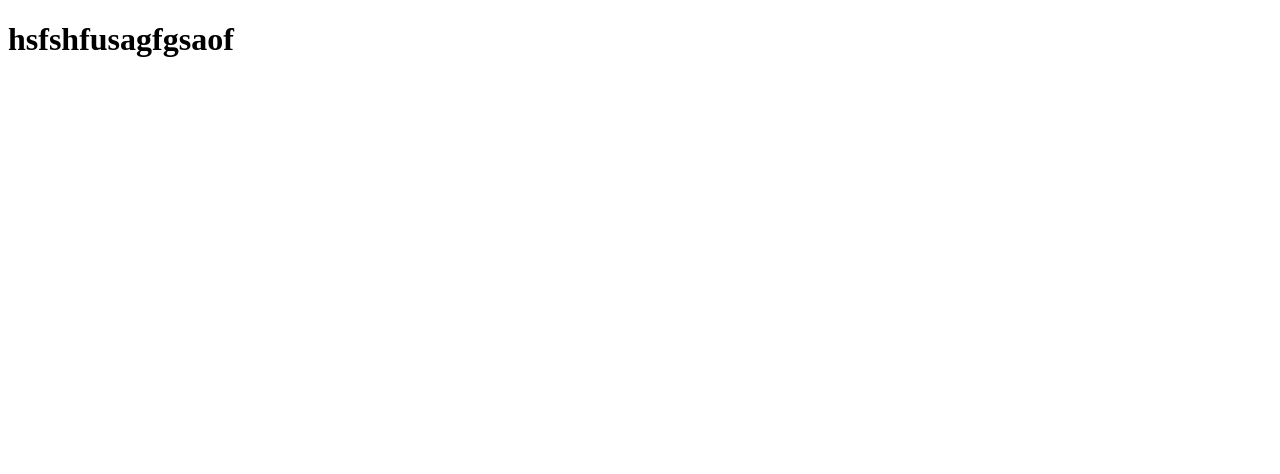
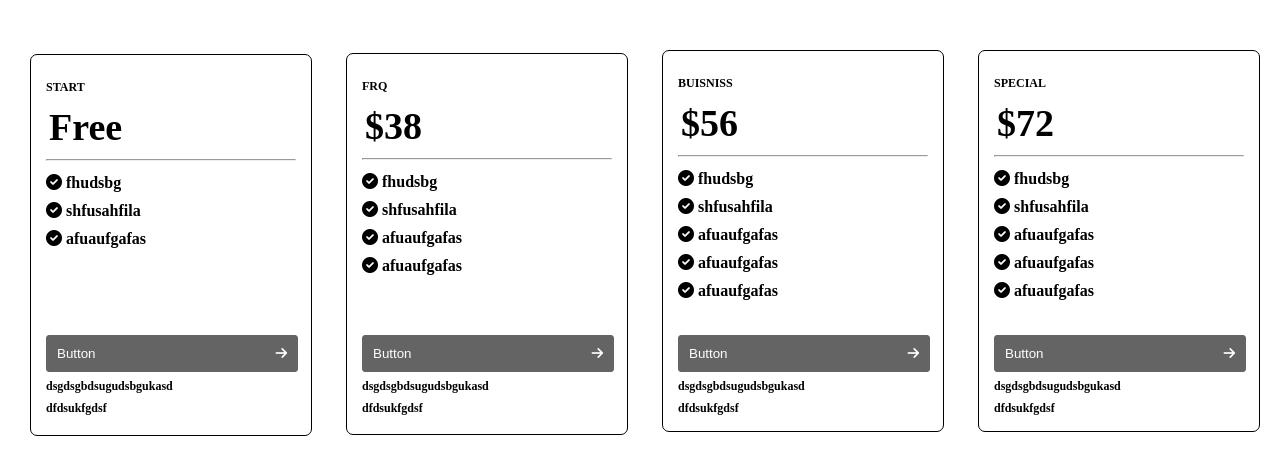
Before and after one commit to MarkoRadisavljevic/IT_kamp, a plain HTML site: page nzm/index.html in a window 1280 px wide. Drawn offline with Linux system fonts and the light colour scheme.

Commit message:
html_css_kurs

```diff
--- a/nzm/index.html
+++ b/nzm/index.html
@@ -5,9 +5,94 @@
     <meta http-equiv="X-UA-Compatible" content="IE=edge">
     <meta name="viewport" content="width=device-width, initial-scale=1.0">
     <link rel="stylesheet" href="style.css">
+    <link rel="stylesheet" href="https://cdnjs.cloudflare.com/ajax/libs/font-awesome/6.0.0/css/all.min.css" integrity="sha512-9usAa10IRO0HhonpyAIVpjrylPvoDwiPUiKdWk5t3PyolY1cOd4DSE0Ga+ri4AuTroPR5aQvXU9xC6qOPnzFeg==" crossorigin="anonymous" referrerpolicy="no-referrer" />
     <title>Document</title>
 </head>
 <body>
-    <h1>hsfshfusagfgsaof</h1>
+    <nav id="sve">
+    <div>
+        <h5>START</h5>
+        <H1>Free</H1>
+        <hr>
+        <i class="fa-solid fa-circle-check"></i>
+        <h4>fhudsbg</h4>
+        <br>
+        <i class="fa-solid fa-circle-check"></i>
+        <h4>shfusahfila</h4>
+        <br>
+        <i class="fa-solid fa-circle-check"></i>
+        <h4 class="poslednih41">afuaufgafas</h4>
+        <br>
+        <button type="button">Button<i class="fa-solid fa-arrow-right arrow"></i></button>
+        <h2>dsgdsgbdsugudsbgukasd</h2>
+        <h2>dfdsukfgdsf</h2>
+    </div>
+    <div>
+        <h5>FRQ</h5>
+        <H1>$38</H1>
+        <hr>
+        <i class="fa-solid fa-circle-check"></i>
+        <h4>fhudsbg</h4>
+        <br>
+        <i class="fa-solid fa-circle-check"></i>
+        <h4>shfusahfila</h4>
+        <br>
+        <i class="fa-solid fa-circle-check"></i>
+        <h4>afuaufgafas</h4>
+        <br>
+        <i class="fa-solid fa-circle-check"></i>
+        <h4 class="poslednji2">afuaufgafas</h4>
+        <br>
+        <button type="button">Button<i class="fa-solid fa-arrow-right arrow"></i></button>
+        <h2>dsgdsgbdsugudsbgukasd</h2>
+        <h2>dfdsukfgdsf</h2>
+    </div>
+    <div>
+        <h5>BUISNISS</h5>
+        <H1>$56</H1>
+        <hr>
+        <i class="fa-solid fa-circle-check"></i>
+        <h4>fhudsbg</h4>
+        <br>
+        <i class="fa-solid fa-circle-check"></i>
+        <h4>shfusahfila</h4>
+        <br>
+        <i class="fa-solid fa-circle-check"></i>
+        <h4>afuaufgafas</h4>
+        <br>
+        <i class="fa-solid fa-circle-check"></i>
+        <h4>afuaufgafas</h4>
+        <br>
+        <i class="fa-solid fa-circle-check"></i>
+        <h4>afuaufgafas</h4>
+        <br>
+        <button type="button">Button<i class="fa-solid fa-arrow-right arrow"></i></button>
+        <h2>dsgdsgbdsugudsbgukasd</h2>
+        <h2>dfdsukfgdsf</h2>
+    </div>
+    <div>
+        <h5>SPECIAL</h5>
+        <H1>$72</H1>
+        <hr>
+        <i class="fa-solid fa-circle-check"></i>
+        <h4>fhudsbg</h4>
+        <br>
+        <i class="fa-solid fa-circle-check"></i>
+        <h4>shfusahfila</h4>
+        <br>
+        <i class="fa-solid fa-circle-check"></i>
+        <h4>afuaufgafas</h4>
+        <br>
+        <i class="fa-solid fa-circle-check"></i>
+        <h4>afuaufgafas</h4>
+        <br>
+        <i class="fa-solid fa-circle-check"></i>
+        <h4>afuaufgafas</h4>
+        <br>
+        <button type="button">Button<i class="fa-solid fa-arrow-right arrow"></i></button>
+        <h2>dsgdsgbdsugudsbgukasd</h2>
+        <h2>dfdsukfgdsf</h2>
+    </div>
+    </nav>
 </body>
 </html>
--- a/nzm/style.css
+++ b/nzm/style.css
@@ -0,0 +1,61 @@
+body {
+    margin: 0px;
+}
+div {
+    display: inline-block;
+    height: auto;
+    width: 250px;
+    height: 350px;
+    border: 1px solid black;
+    border-radius: 7px;
+    margin-top: 50px;
+    margin-left: 30px;
+    padding: 15px;
+}
+i {
+    display: inline;
+}
+h4 {
+    display: inline-block;
+    margin: 5px 0px;
+}
+h5 {
+    margin: 0px;
+    margin-top: 10px;
+    font-size: 12px;
+}
+h1 {
+    margin: 10px 3px;
+    font-size: 38px;
+
+}
+
+#sve {
+    display: inline-block;
+}
+.poslednih41 {
+    margin-bottom: 57px;
+}
+.poslednji2 {
+    margin-bottom: 30px;
+}
+button {
+    display: flex;
+    align-items: center;
+    justify-content: space-between;
+    margin-top: 30px;
+    padding: 10px;
+    margin-bottom: 7px;
+    background-color: rgb(100, 100, 100);
+    border: 1px solid rgb(100, 100, 100);
+    border-radius: 3px;
+    color: white;
+}
+h2 {
+    font-size: 12px;
+    margin: 7px 0px;
+}
+.arrow {
+    float: right;
+    padding-left: 180px;
+}
```
